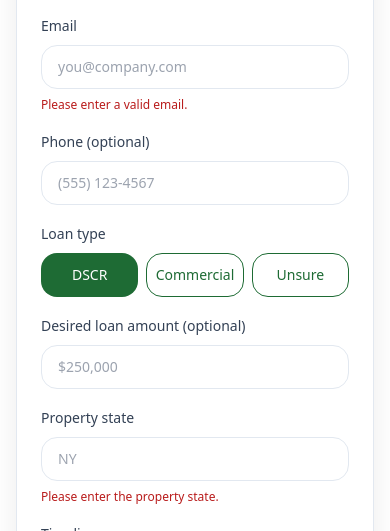
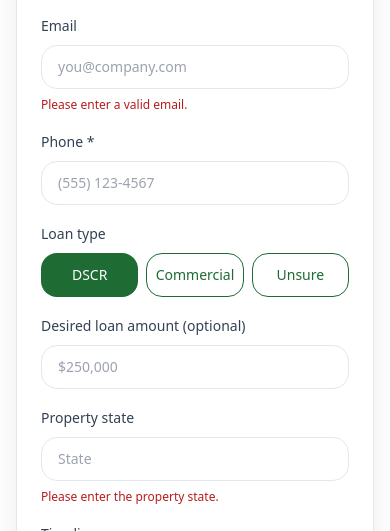
Before and after one commit to cwmiller192-collab/Evergreen-site, a Next.js app: page / in a window 390 px wide. Shown: the part 1400-1931 px from the top of the page. Built offline with nearby package versions, Linux system fonts and the light colour scheme.

Commit message:
Update phone label to required and change placeholder

```diff
--- a/app/page.tsx
+++ b/app/page.tsx
@@ -831,9 +831,10 @@
 
       <div className="grid gap-4 sm:grid-cols-2">
         <div className="space-y-2">
-          <Label htmlFor="phone">Phone (optional)</Label>
+          <Label htmlFor="phone">Phone *</Label>
           <Input
             id="phone"
+            required
             value={form.phone}
             onChange={(e) => setForm((f) => ({ ...f, phone: formatPhone(e.target.value) }))}
             className={cn(err.phone && "border-red-300")}
@@ -888,7 +889,7 @@
             value={form.propertyState}
             onChange={(e) => setForm((f) => ({ ...f, propertyState: e.target.value }))}
             className={cn(err.propertyState && "border-red-300")}
-            placeholder="NY"
+            placeholder="State"
             autoComplete="address-level1"
           />
           {err.propertyState ? <p className="text-xs text-red-700">{err.propertyState}</p> : null}
```
